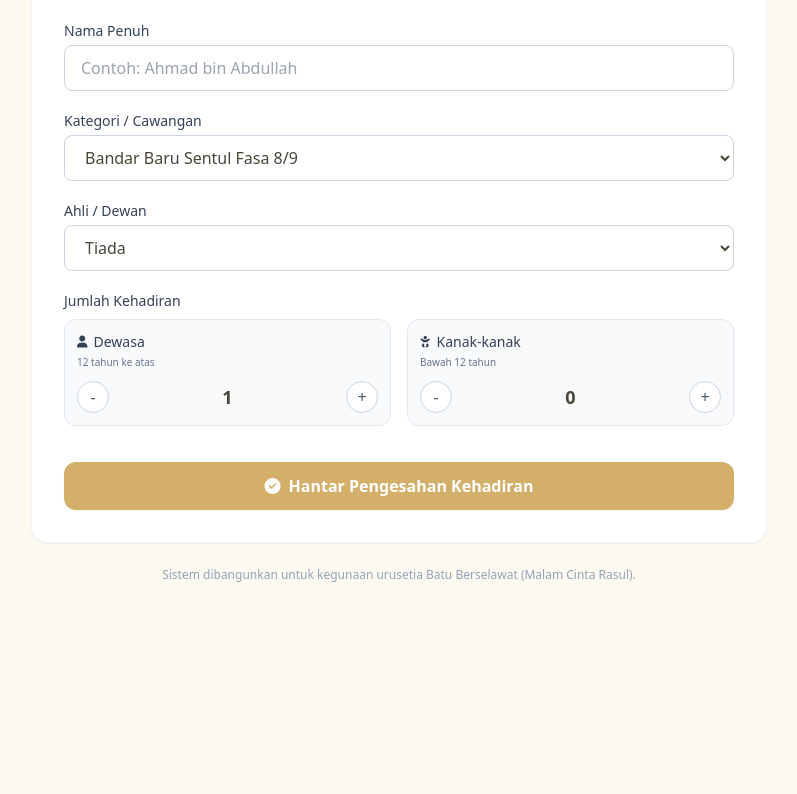
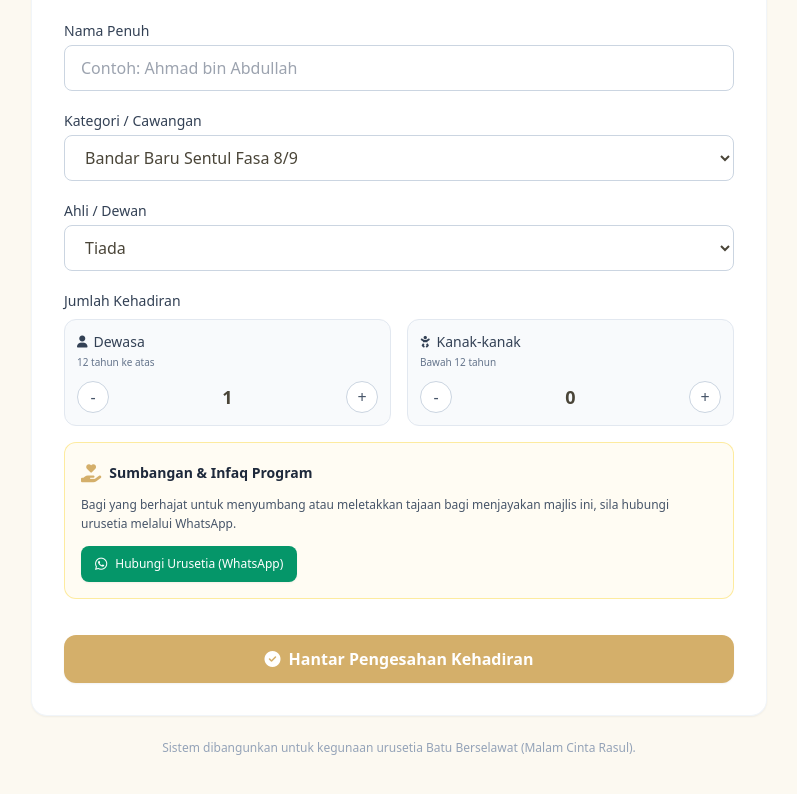
Before and after one commit to sukdppkb/batuberselawat, a plain HTML site: page index.html in a window 1280 px wide. Shown: the part 628-1422 px from the top of the page, without its empty margins (241-1038 px from the left). Before the commit the page ends 1259 px from the top, so only its background shows below. Drawn offline with nearby package versions, Linux system fonts and the light colour scheme; no server answers.

Commit message:
Update index.html

```diff
--- a/index.html
+++ b/index.html
@@ -145,6 +145,7 @@
                                     <span id="count-dewasa" class="text-lg font-semibold w-8 text-center">1</span>
                                     <button type="button" onclick="updateCounter('dewasa', 1)" class="w-8 h-8 rounded-full bg-white border border-slate-300 flex items-center justify-center text-slate-600 hover:bg-slate-100">+</button>
                                 </div>
+
                             </div>
 
                             <!-- Kanak-kanak Counter -->
@@ -158,6 +159,23 @@
                                 </div>
                             </div>
                         </div>
+                        <!-- Sumbangan / Infaq Section -->
+                        <div class="mt-4 bg-amber-50/60 p-4 rounded-xl border border-amber-200/80">
+                            <div class="flex items-center gap-2 mb-2">
+                            <i class="fa-solid fa-hand-holding-heart text-[#D4AF6A] text-lg"></i>
+                            <h4 class="font-semibold text-slate-800 text-sm">Sumbangan & Infaq Program</h4>
+                        </div>
+                        <p class="text-xs text-slate-600 mb-3 leading-relaxed">
+                             Bagi yang berhajat untuk menyumbang atau meletakkan tajaan bagi menjayakan majlis ini, sila hubungi urusetia melalui WhatsApp.
+                         </p>
+                         <a href="https://wa.me/60173231974?text=Assalamu%20alaikum,%20saya%20berminat%20nak%20menyumbang%20untuk%20Batu%20Berselawat"
+                          target="_blank"
+                            class="inline-flex items-center gap-2 bg-emerald-600 hover:bg-emerald-700 text-white font-medium text-xs py-2 px-3.5 rounded-lg transition-all shadow-sm">
+                             <i class="fa-brands fa-whatsapp text-sm"></i>
+                             <span>Hubungi Urusetia (WhatsApp)</span>
+                         </a>
+                    </div>
+
                     </div>
 
                     <div class="pt-4">
```
